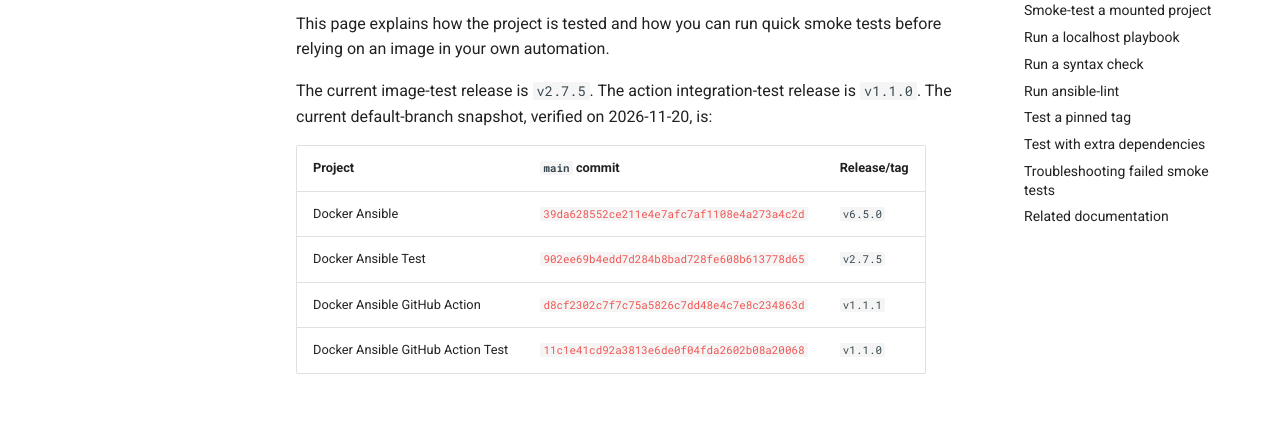
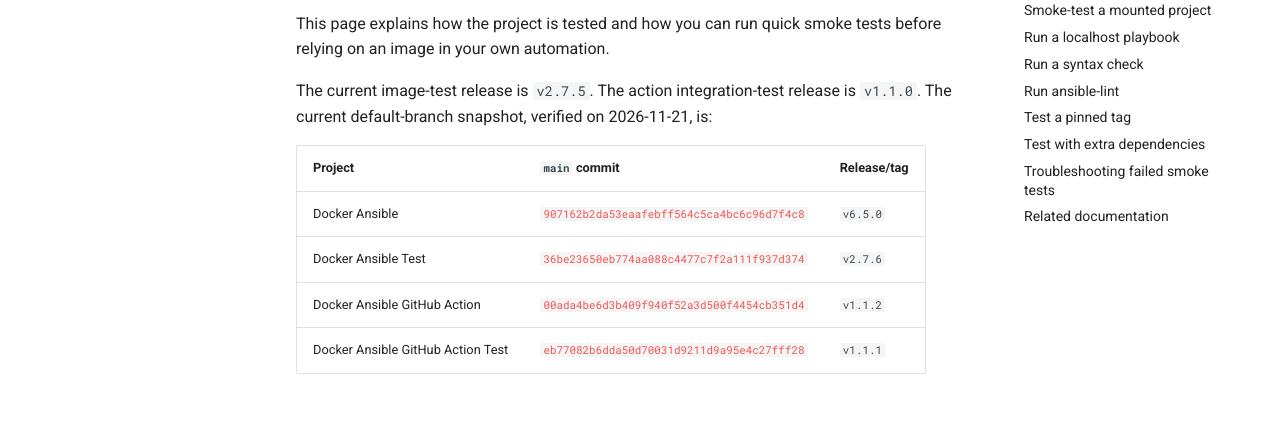
Before and after one commit to docker-ansible/docker-ansible.github.io, an MkDocs documentation site: the page built from docs/projects/testing.md, in a window 1280 px wide and 900 px high. Shown: the part 284-718 px from the top of the window. Built offline with MkDocs 1.6.1 and Material for MkDocs 9.7.7, drawn with Linux system fonts in a browser that asks for light colours; comment, search, counter and statistics services are not loaded.

Commit message:
docs: sync upstream snapshot check
Co-authored-by: Copilot App <223556219+Copilot@users.noreply.github.com>

```diff
--- a/docs/projects/testing.md
+++ b/docs/projects/testing.md
@@ -7,14 +7,14 @@ This page explains how the project is tested and how you can run quick smoke
 tests before relying on an image in your own automation.
 
 The current image-test release is `v2.7.5`. The action integration-test release
-is `v1.1.0`. The current default-branch snapshot, verified on 2026-11-20, is:
+is `v1.1.0`. The current default-branch snapshot, verified on 2026-11-21, is:
 
 | Project | `main` commit | Release/tag |
 | --- | --- | --- |
-| Docker Ansible | [`39da628552ce211e4e7afc7af1108e4a273a4c2d`](https://github.com/willhallonline/docker-ansible/commit/39da628552ce211e4e7afc7af1108e4a273a4c2d) | `v6.5.0` |
-| Docker Ansible Test | [`902ee69b4edd7d284b8bad728fe608b613778d65`](https://github.com/willhallonline/docker-ansible-test/commit/902ee69b4edd7d284b8bad728fe608b613778d65) | `v2.7.5` |
-| Docker Ansible GitHub Action | [`d8cf2302c7f7c75a5826c7dd48e4c7e8c234863d`](https://github.com/willhallonline/docker-ansible-github-action/commit/d8cf2302c7f7c75a5826c7dd48e4c7e8c234863d) | `v1.1.1` |
-| Docker Ansible GitHub Action Test | [`11c1e41cd92a3813e6de0f04fda2602b08a20068`](https://github.com/willhallonline/docker-ansible-github-action-test/commit/11c1e41cd92a3813e6de0f04fda2602b08a20068) | `v1.1.0` |
+| Docker Ansible | [`907162b2da53eaafebff564c5ca4bc6c96d7f4c8`](https://github.com/willhallonline/docker-ansible/commit/907162b2da53eaafebff564c5ca4bc6c96d7f4c8) | `v6.5.0` |
+| Docker Ansible Test | [`36be23650eb774aa088c4477c7f2a111f937d374`](https://github.com/willhallonline/docker-ansible-test/commit/36be23650eb774aa088c4477c7f2a111f937d374) | `v2.7.6` |
+| Docker Ansible GitHub Action | [`00ada4be6d3b409f940f52a3d500f4454cb351d4`](https://github.com/willhallonline/docker-ansible-github-action/commit/00ada4be6d3b409f940f52a3d500f4454cb351d4) | `v1.1.2` |
+| Docker Ansible GitHub Action Test | [`eb77082b6dda50d70031d9211d9a95e4c27fff28`](https://github.com/willhallonline/docker-ansible-github-action-test/commit/eb77082b6dda50d70031d9211d9a95e4c27fff28) | `v1.1.1` |
 
 ## Test-related repositories
 
```
Also changed, not shown: 1 other file.
